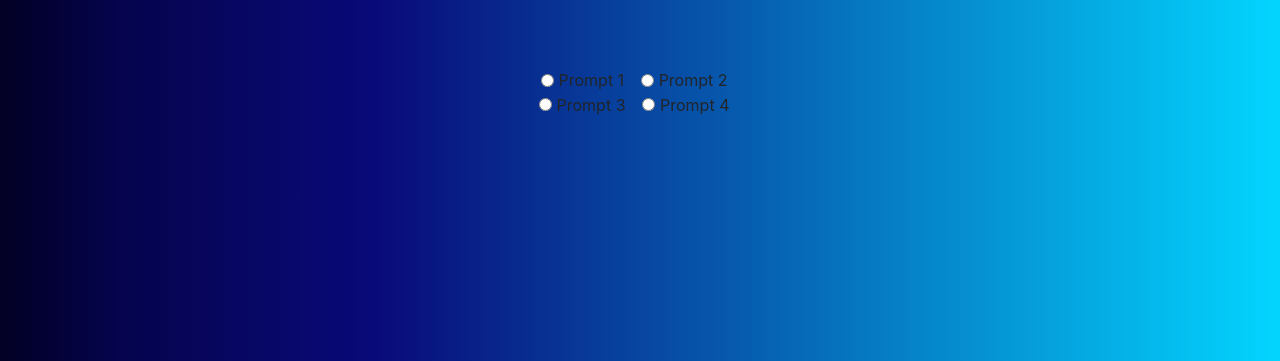
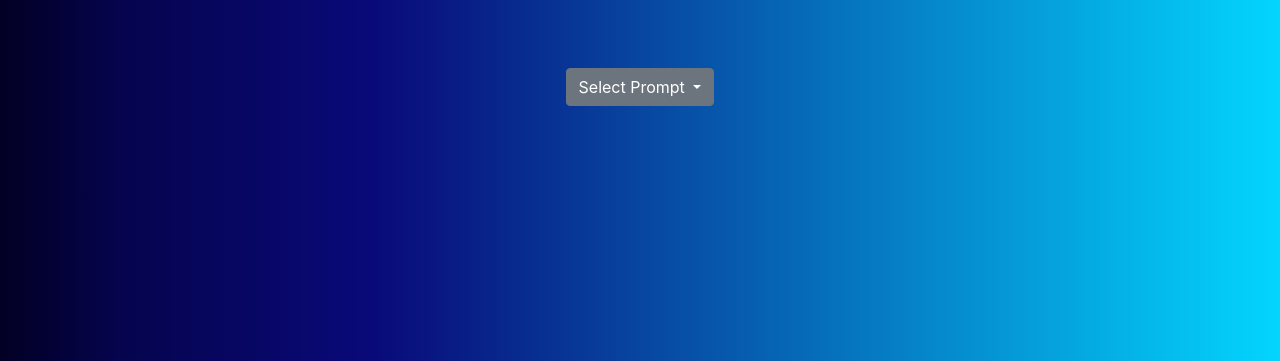
Before and after one commit to KRanpura/ResumeReviser, a Python web app: template flask/templates/suggestions.html in a window 1280 px wide. Shown: the part 59-420 px from the top of the page. Run offline with Jinja, Linux system fonts and the light colour scheme; the template is opened without the code that fills it, so the values that code supplies are empty; some libraries are stand-ins or nearby versions.

Commit message:
not fully done but close

```diff
--- a/flask/templates/index.html
+++ b/flask/templates/index.html
@@ -67,7 +67,7 @@ window.onload = function() {
 </head>
 <body class="center">
 <nav class="navbar navbar-expand-lg navbar-light bg-light">
-    <div class="container-fluid">
+    <div class="container">
         <a class="navbar-brand" href="#">
             <img src="{{ url_for('static', filename='resources/logo.png') }}" alt="" width="30" height="30" class="d-inline-block align-text-top">
             ResumeReviser
--- a/flask/templates/suggestions.html
+++ b/flask/templates/suggestions.html
@@ -1,24 +1,10 @@
 <!DOCTYPE html>
 <html>
-<style type="text/css">
-</style>
-
 <head>
-	<title>Suggestions</title>
-	<link rel="stylesheet" href="{{url_for('static', filename='css/form.css')}}">
-	<link rel="stylesheet" href="https://stackpath.bootstrapcdn.com/bootstrap/4.3.1/css/bootstrap.min.css">
-	<meta name="viewport" content="width=device-width, initial-scale=1">
-</head>
-<!DOCTYPE html>
-<html>
-<style type="text/css">
-</style>
-
-<head>
-	<title>Login</title>
-	<link rel="stylesheet" href="{{url_for('static', filename='css/form.css')}}">
-	<link rel="stylesheet" href="https://stackpath.bootstrapcdn.com/bootstrap/4.3.1/css/bootstrap.min.css">
-	<meta name="viewport" content="width=device-width, initial-scale=1">
+    <title>Suggestions</title>
+    <link rel="stylesheet" href="{{url_for('static', filename='css/form.css')}}">
+    <link rel="stylesheet" href="https://stackpath.bootstrapcdn.com/bootstrap/4.3.1/css/bootstrap.min.css">
+    <meta name="viewport" content="width=device-width, initial-scale=1">
 </head>
 
 <body class="text-center">
@@ -51,21 +37,16 @@
         <form method="post" class="form-signin" style="margin-top:-100px">
             <div class="container">
                 <!-- ... your existing form content ... -->
-                <div class="form-check form-check-inline">
-                    <input class="form-check-input" type="radio" name="promptRadio" id="prompt1" value="prompt1">
-                    <label class="form-check-label" for="prompt1">Prompt 1</label>
-                </div>
-                <div class="form-check form-check-inline">
-                    <input class="form-check-input" type="radio" name="promptRadio" id="prompt2" value="prompt2">
-                    <label class="form-check-label" for="prompt2">Prompt 2</label>
-                </div>
-                <div class="form-check form-check-inline">
-                    <input class="form-check-input" type="radio" name="promptRadio" id="prompt3" value="prompt3">
-                    <label class="form-check-label" for="prompt3">Prompt 3</label>
-                </div>
-                <div class="form-check form-check-inline">
-                    <input class="form-check-input" type="radio" name="promptRadio" id="prompt4" value="prompt4">
-                    <label class="form-check-label" for="prompt4">Prompt 4</label>
+                <div class="dropdown">
+                    <button class="btn btn-secondary dropdown-toggle" type="button" id="promptDropdown" data-toggle="dropdown" aria-haspopup="true" aria-expanded="false">
+                        Select Prompt
+                    </button>
+                    <div class="dropdown-menu" aria-labelledby="promptDropdown">
+                        <a class="dropdown-item" href="#" data-prompt="prompt1">Prompt 1</a>
+                        <a class="dropdown-item" href="#" data-prompt="prompt2">Prompt 2</a>
+                        <a class="dropdown-item" href="#" data-prompt="prompt3">Prompt 3</a>
+                        <a class="dropdown-item" href="#" data-prompt="prompt4">Prompt 4</a>
+                    </div>
                 </div>
                 <div id="promptContainer">
                     <!-- Prompt content will be displayed here -->
@@ -73,19 +54,22 @@
             </div>
         </form>
     </div>
+    <script src="https://code.jquery.com/jquery-3.3.1.slim.min.js"></script>
+    <script src="https://cdnjs.cloudflare.com/ajax/libs/popper.js/1.14.7/umd/popper.min.js"></script>
+    <script src="https://stackpath.bootstrapcdn.com/bootstrap/4.3.1/js/bootstrap.min.js"></script>
     <script>
         document.addEventListener("DOMContentLoaded", function() {
-            // Add an event listener to handle radio button changes
-            document.querySelectorAll('input[name="promptRadio"]').forEach(function(radio) {
-                radio.addEventListener('change', function() {
+            // Add an event listener to handle dropdown item clicks
+            document.querySelectorAll('.dropdown-item').forEach(function(item) {
+                item.addEventListener('click', function() {
                     // Call the function to display the corresponding prompt
-                    displayPrompt(this.value);
+                    displayPrompt(this.dataset.prompt);
                 });
             });
         });
 
         function displayPrompt(promptValue) {
-            // Define your prompts based on the selected radio button
+            // Define your prompts based on the selected dropdown item
             var prompts = {
                 'prompt1': 'This is prompt 1 content.',
                 'prompt2': 'This is prompt 2 content.',
@@ -100,14 +84,5 @@
             promptContainer.innerHTML = prompts[promptValue];
         }
     </script>
-<script src="https://code.jquery.com/jquery-3.3.1.slim.min.js"></script>
-<script src="https://cdnjs.cloudflare.com/ajax/libs/popper.js/1.14.7/umd/popper.min.js"></script>
-<script src="https://stackpath.bootstrapcdn.com/bootstrap/4.3.1/js/bootstrap.min.js"></script>
 </body>
 </html>
-</div>
-<script src="https://code.jquery.com/jquery-3.3.1.slim.min.js"></script>
-<script src="https://cdnjs.cloudflare.com/ajax/libs/popper.js/1.14.7/umd/popper.min.js"></script>
-<script src="https://stackpath.bootstrapcdn.com/bootstrap/4.3.1/js/bootstrap.min.js"></script>
-</body>
-</html>
```
Also changed, not shown: flask/app.py (+7 -3 lines), flask/templates/mainpage.html (+31 -2 lines).
